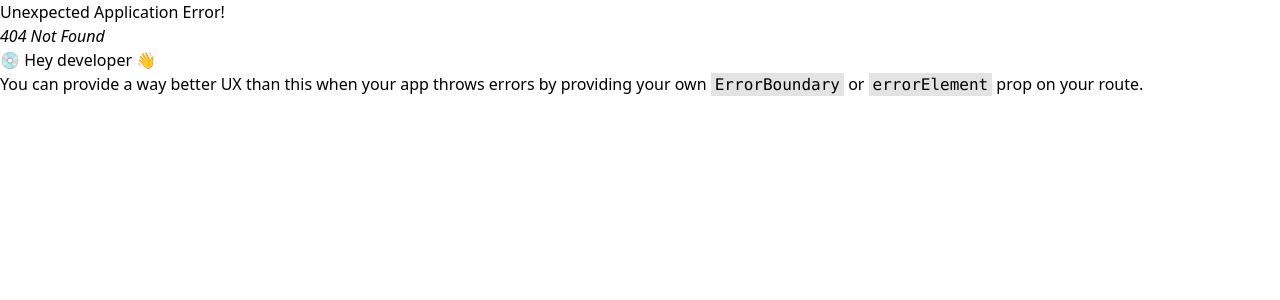
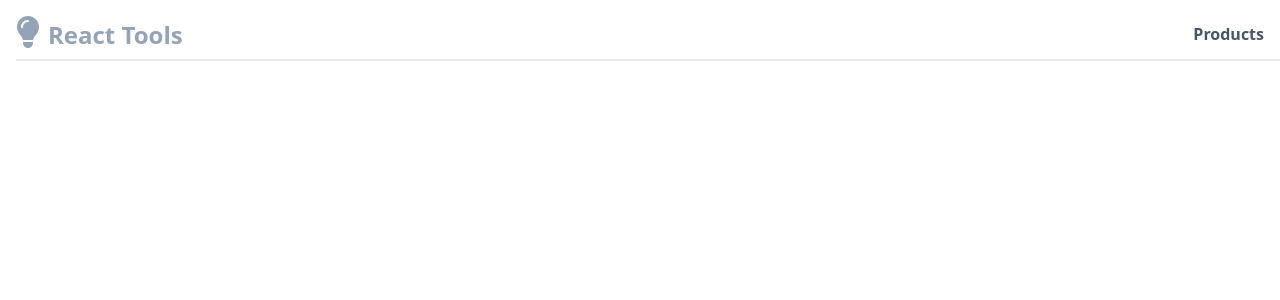
Before and after one commit to farooq-teqniqly/oreilly-learn-react, a React (Create React App) app: page / in a window 1280 px wide. Before the commit this address had no page. Shown: the top 300 px of the page. Built offline with nearby package versions, Linux system fonts and the light colour scheme.

Commit message:
Header with Link component

```diff
--- /dev/null
+++ b/src/Header.tsx
@@ -0,0 +1,24 @@
+import React from "react";
+import { Link } from "react-router-dom";
+import { FontAwesomeIcon } from "@fortawesome/react-fontawesome";
+import { faLightbulb } from "@fortawesome/free-solid-svg-icons";
+
+function Header() {
+  return (
+    <header
+      className={`text-slate-400 flex justify-between items-center ml-4 mt-4 border-b-2 pb-2`}
+    >
+      <div className={`flex-shrink-0`}>
+        <FontAwesomeIcon icon={faLightbulb} className={`fa-2x`} />
+        <span className={`text-2xl font-semibold pl-2`}>React Tools</span>
+      </div>
+      <nav
+        className={`flex overflow-x-hidden mr-4 font-semibold text-slate-600 hover:text-slate-900`}
+      >
+        <Link to="products">Products</Link>
+      </nav>
+    </header>
+  );
+}
+
+export default Header;
--- a/src/Routes.tsx
+++ b/src/Routes.tsx
@@ -1,7 +1,12 @@
 import { createBrowserRouter, RouterProvider } from "react-router-dom";
 import ProductsPage from "./pages/ProductsPage";
+import Header from "./Header";
 
 const router = createBrowserRouter([
+  {
+    path: "/",
+    element: <Header></Header>,
+  },
   {
     path: "products",
     element: <ProductsPage></ProductsPage>,
```
